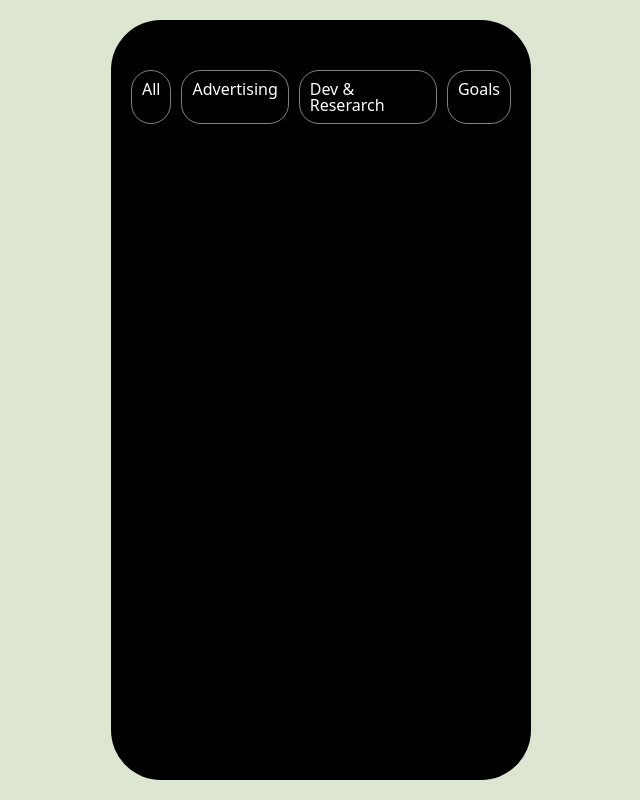
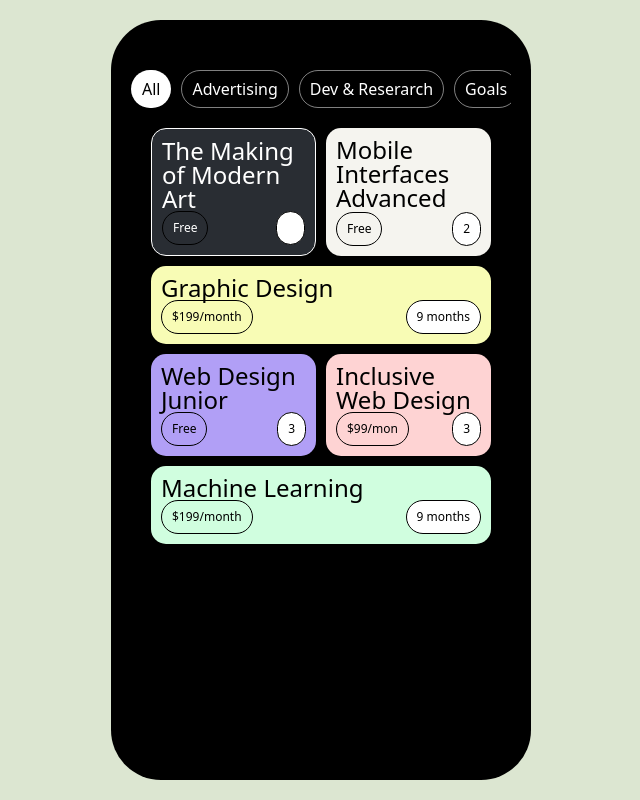
Before and after one commit to changhui98/Education-App, a website built with Vite: page education-app/index.html in a window 1280 px wide. Shown: the whole page, without its empty margins (319-959 px from the left). Built offline with nearby package versions, Linux system fonts and the light colour scheme.

Commit message:
updated main css -> header, card

```diff
--- a/education-app/index.html
+++ b/education-app/index.html
@@ -10,53 +10,54 @@
     <div class="phone">
       <header class="header">
         <ul class="header__list">
-          <li class="header__list-item">All</li>
+          <li class="header__list-item header__list-item--inverted">All</li>
           <li class="header__list-item">Advertising</li>
           <li class="header__list-item">Dev & Reserarch</li>
           <li class="header__list-item">Goals</li>
+          <li class="header__list-item">iOS Development</li>
         </ul>
       </header>
       <div class="cards">
         <div class="cards__card">
-          <h2 class="card__title">The Making of Modern Art</h2>
-          <div class="card__footer">
+          <h2 class="cards__title">The Making of Modern Art</h2>
+          <div class="cards__footer">
             <span class="price">Free</span>
-            <span class="lenght">2</span>
+            <span class="length">2</span>
           </div>
         </div>
         <div class="cards__card">
-          <h2 class="card__title">Mobile Interfaces Advanced</h2>
-          <div class="card__footer">
+          <h2 class="cards__title">Mobile Interfaces Advanced</h2>
+          <div class="cards__footer">
             <span class="price">Free</span>
-            <span class="lenght">2</span>
+            <span class="length">2</span>
           </div>
         </div>
         <div class="cards__card">
-          <h2 class="card__title">Graphic Design</h2>
-          <div class="card__footer">
+          <h2 class="cards__title">Graphic Design</h2>
+          <div class="cards__footer">
             <span class="price">$199/month</span>
-            <span class="lenght">9 months</span>
+            <span class="length">9 months</span>
           </div>
         </div>
         <div class="cards__card">
-          <h2 class="card__title">Web Design Junior</h2>
-          <div class="card__footer">
+          <h2 class="cards__title">Web Design Junior</h2>
+          <div class="cards__footer">
             <span class="price">Free</span>
-            <span class="lenght">3</span>
+            <span class="length">3</span>
           </div>
         </div>
         <div class="cards__card">
-          <h2 class="card__title">Inclusive Web Design</h2>
-          <div class="card__footer">
+          <h2 class="cards__title">Inclusive Web Design</h2>
+          <div class="cards__footer">
             <span class="price">$99/mon</span>
-            <span class="lenght">3</span>
+            <span class="length">3</span>
           </div>
         </div>
         <div class="cards__card">
-          <h2 class="card__title">Machine Learning</h2>
-          <div class="card__footer">
+          <h2 class="cards__title">Machine Learning</h2>
+          <div class="cards__footer">
             <span class="price">$199/month</span>
-            <span class="lenght">9 months</span>
+            <span class="length">9 months</span>
           </div>
         </div>
       </div>
--- a/education-app/styles/style.scss
+++ b/education-app/styles/style.scss
@@ -18,14 +18,78 @@ body {
 }
 
 .header {
+  overflow-x: scroll;
   .header__list {
     display: flex;
     color: white;
     gap: 10px;
+    width: max-content;
     .header__list-item {
       border: 1px solid rgba($color: #fff, $alpha: 0.5);
       padding: 10px;
       border-radius: 20px;
     }
+    .header__list-item--inverted {
+      background-color: white;
+      color: black;
+    }
   }
 }
+
+.cards {
+  margin: 20px;
+  display: grid;
+  grid-template-columns: repeat(2, 1fr);
+  gap: 10px;
+
+  .cards__card {
+    background-color: white;
+    padding: 10px;
+    border-radius: 15px;
+    display: flex;
+    flex-direction: column;
+    justify-content: space-between;
+    .cards__title {
+      font-size: 24px;
+    }
+    .cards__footer {
+      font-size: 12px;
+      display: flex;
+      justify-content: space-between;
+      align-items: center;
+      span {
+        padding: 10px;
+        border: 1px solid black;
+        border-radius: 20px;
+      }
+      .price {
+      }
+      .length {
+        background-color: white;
+      }
+    }
+    &:first-child {
+      background-color: #292d33;
+      color: white;
+      border: 1px solid white;
+    }
+    &:nth-child(2) {
+      background-color: #f5f4ef;
+    }
+    &:nth-child(3) {
+      background-color: #f8fcb5;
+    }
+    &:nth-child(4) {
+      background-color: #b19ff6;
+    }
+    &:nth-child(5) {
+      background-color: #fed3d3;
+    }
+    &:nth-child(6) {
+      background-color: #d0fedf;
+    }
+    &:nth-child(3n) {
+      grid-column: span 2;
+    }
+  }
+}
```
